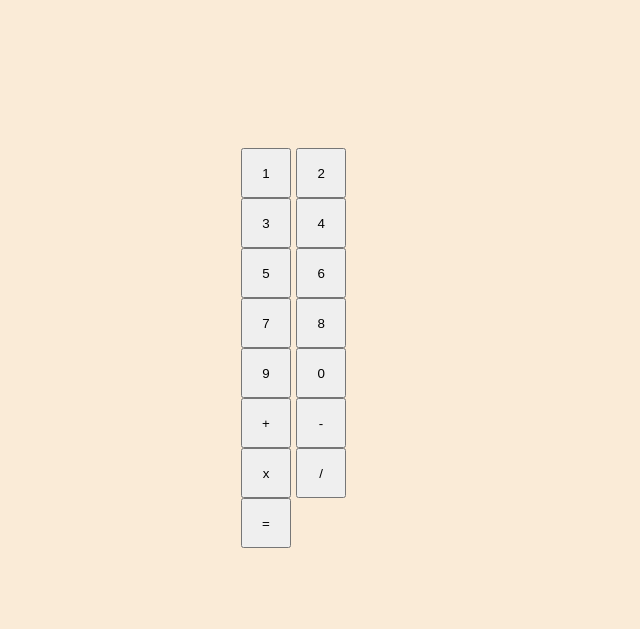
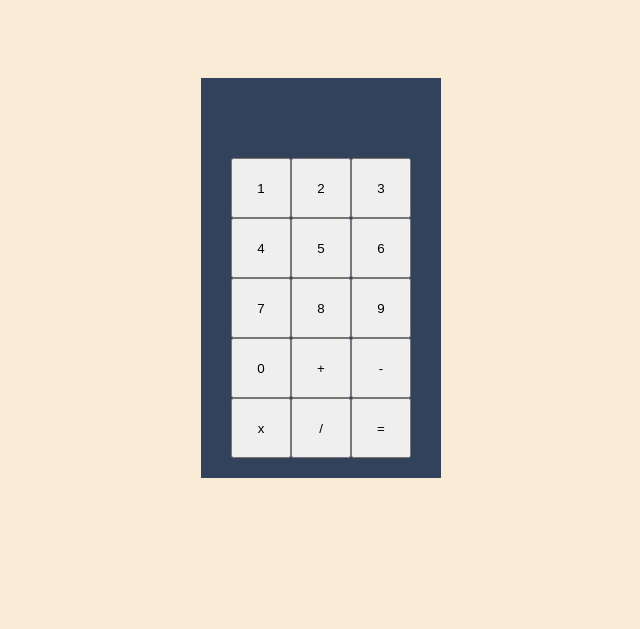
Before and after one commit to Sty6x/calculator, a plain HTML site: page index.html in a window 1280 px wide. Shown: the part 171-800 px from the top of the page, without its empty margins (319-959 px from the left). Drawn offline with Linux system fonts and the light colour scheme.

Commit message:
fixed unjustifiable stylings

```diff
--- a/styles.css
+++ b/styles.css
@@ -10,19 +10,12 @@ body {
     Verdana, sans-serif;
 }
 
-.header,
-.footer {
-
-}
-
 .header {
     display: flex;
     justify-content: center;
     align-items: center;
-    /* background-color: #1f2937; */
+
     padding: 100px;
-    flex-grow: 1;
-
 }
 
 .footer {
@@ -37,32 +30,42 @@ body {
 
 }
 
-
+/* calculator body */
 .content {
     display: flex;
     justify-content: center;
-    /* align-items: center;  */
+    align-items: center;
+
 }
 
 .calc-container {
+    background-color: #31425a;
+    /* flex-wrap: wrap; */
+}
+.calc-container > #display{
     display: flex;
-    /* border: 1px red solid; */
-    width: 200px;
-    height: 400px;
-    padding: 20px;
+    padding: 30px;
+    /* border: 20px red solid; */
+    color: #E5E7EB;
+    justify-content: flex-end;
+}
 
 
-}
-
 .button-container {
-    padding: 50px 20px
-        /* flex-wrap: wrap; */
+    /* padding: 50px 20px; */
+    display: flex;
+    flex: 1;
+    width: 200px;
+    /* height: 300px; */
+    padding: 20px;
+    justify-content: center;
+    align-items: center;
+    flex-wrap: wrap;
 }
 
 .buttons {
-    flex-wrap: wrap;
-    flex-grow: 1;
-    height: 50px;
-    width: 50px;
-    margin-bottom: auto;
+    /* flex-grow: 1; */
+    height: 60px;
+    width: 60px;
+    /* margin-bottom: auto; */
 }
```
